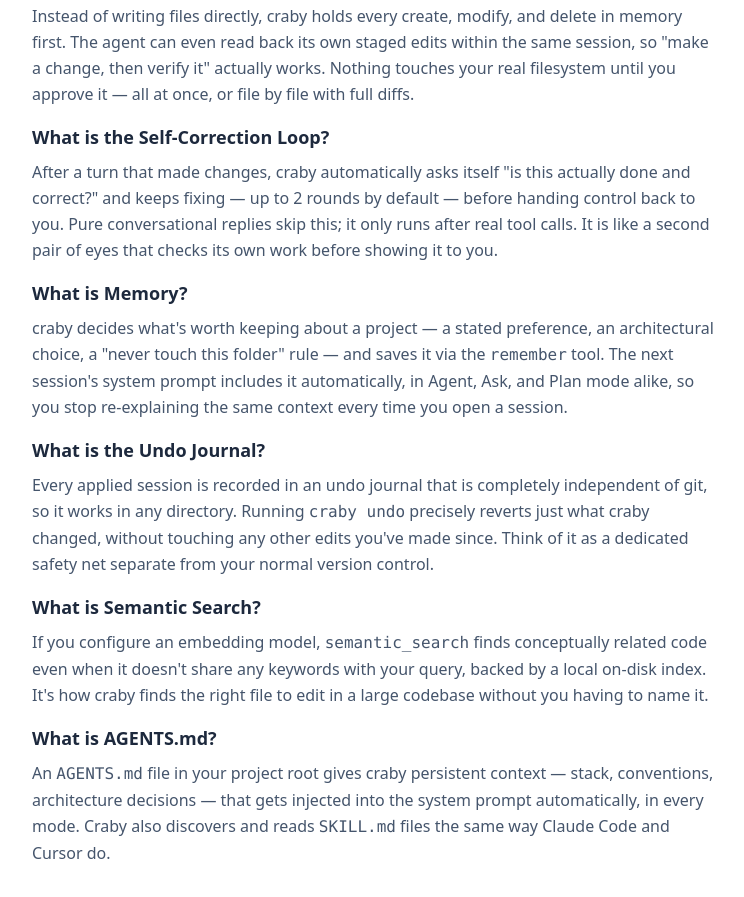
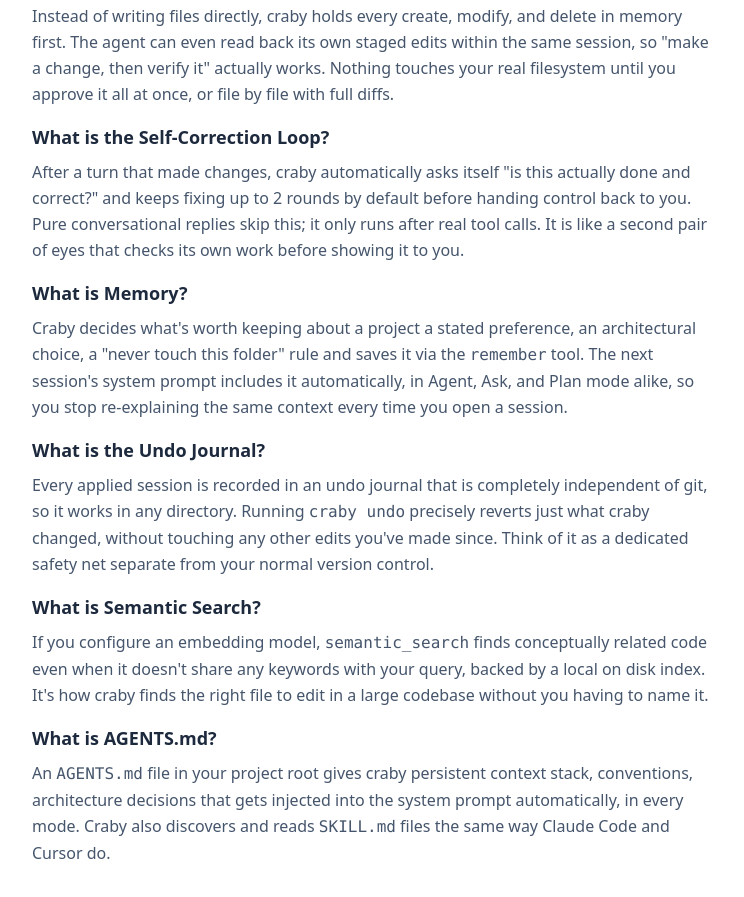
Before and after one commit to my-itemss/craby-docs, a website built with Parcel: page src/index.html in a window 1280 px wide. Shown: the part 4699-5596 px from the top of the page, without its empty margins (120-864 px from the left). Built offline with nearby package versions, Linux system fonts and the light colour scheme; files whose address does not match are found by name.

Commit message:
🦀 :fixed

```diff
--- a/src/index.html
+++ b/src/index.html
@@ -330,7 +330,7 @@
                       can even read back its own staged edits within the same
                       session, so "make a change, then verify it" actually
                       works. Nothing touches your real filesystem until you
-                      approve it — all at once, or file by file with full
+                      approve it  all at once, or file by file with full
                       diffs.</p>
 
                     <h3 class="text-lg font-semibold text-slate-800 mb-2">What
@@ -338,7 +338,7 @@
                     <p class="text-slate-600 leading-relaxed mb-4">
                       After a turn that made changes, craby automatically
                       asks itself "is this actually done and correct?" and
-                      keeps fixing — up to 2 rounds by default — before
+                      keeps fixing up to 2 rounds by default before
                       handing control back to you. Pure conversational
                       replies skip this; it only runs after real tool calls.
                       It is like a second pair of eyes that checks its own
@@ -347,9 +347,9 @@
                     <h3 class="text-lg font-semibold text-slate-800 mb-2">What
                       is Memory?</h3>
                     <p class="text-slate-600 leading-relaxed mb-4">
-                      craby decides what's worth keeping about a project — a
+                      Craby decides what's worth keeping about a project a
                       stated preference, an architectural choice, a "never
-                      touch this folder" rule — and saves it via the
+                      touch this folder" rule and saves it via the
                       <code>remember</code> tool. The next session's system
                       prompt includes it automatically, in Agent, Ask, and
                       Plan mode alike, so you stop re-explaining the same
@@ -372,7 +372,7 @@
                       If you configure an embedding model,
                       <code>semantic_search</code> finds conceptually related
                       code even when it doesn't share any keywords with your
-                      query, backed by a local on-disk index. It's how craby
+                      query, backed by a local on disk index. It's how craby
                       finds the right file to edit in a large codebase
                       without you having to name it.</p>
 
@@ -380,8 +380,8 @@
                       is AGENTS.md?</h3>
                     <p class="text-slate-600 leading-relaxed mb-4">
                       An <code>AGENTS.md</code> file in your project root
-                      gives craby persistent context — stack, conventions,
-                      architecture decisions — that gets injected into the
+                      gives craby persistent context stack, conventions,
+                      architecture decisions that gets injected into the
                       system prompt automatically, in every mode. Craby also
                       discovers and reads <code>SKILL.md</code> files the
                       same way Claude Code and Cursor do.</p>
```
Also changed, not shown: 1 other file.
